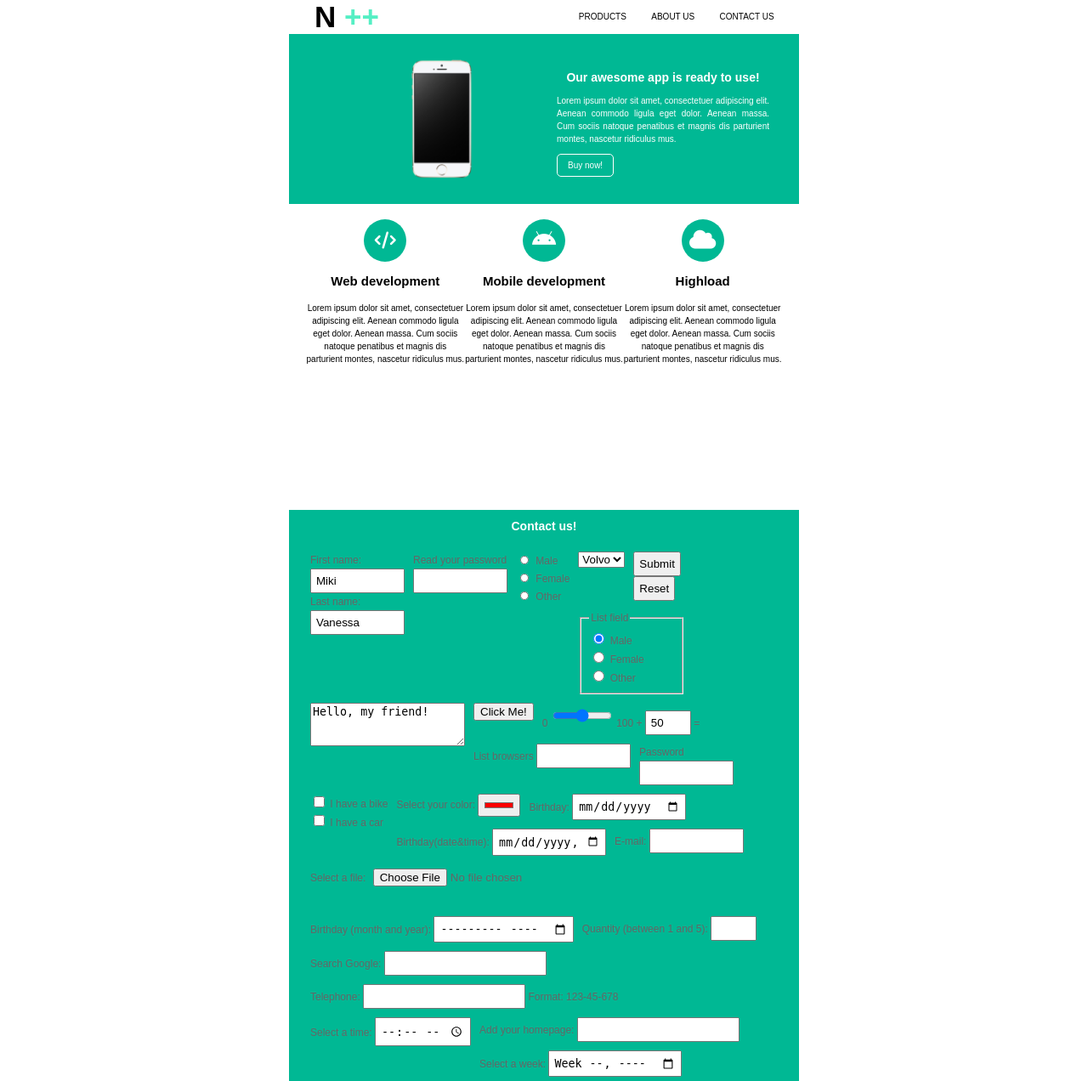
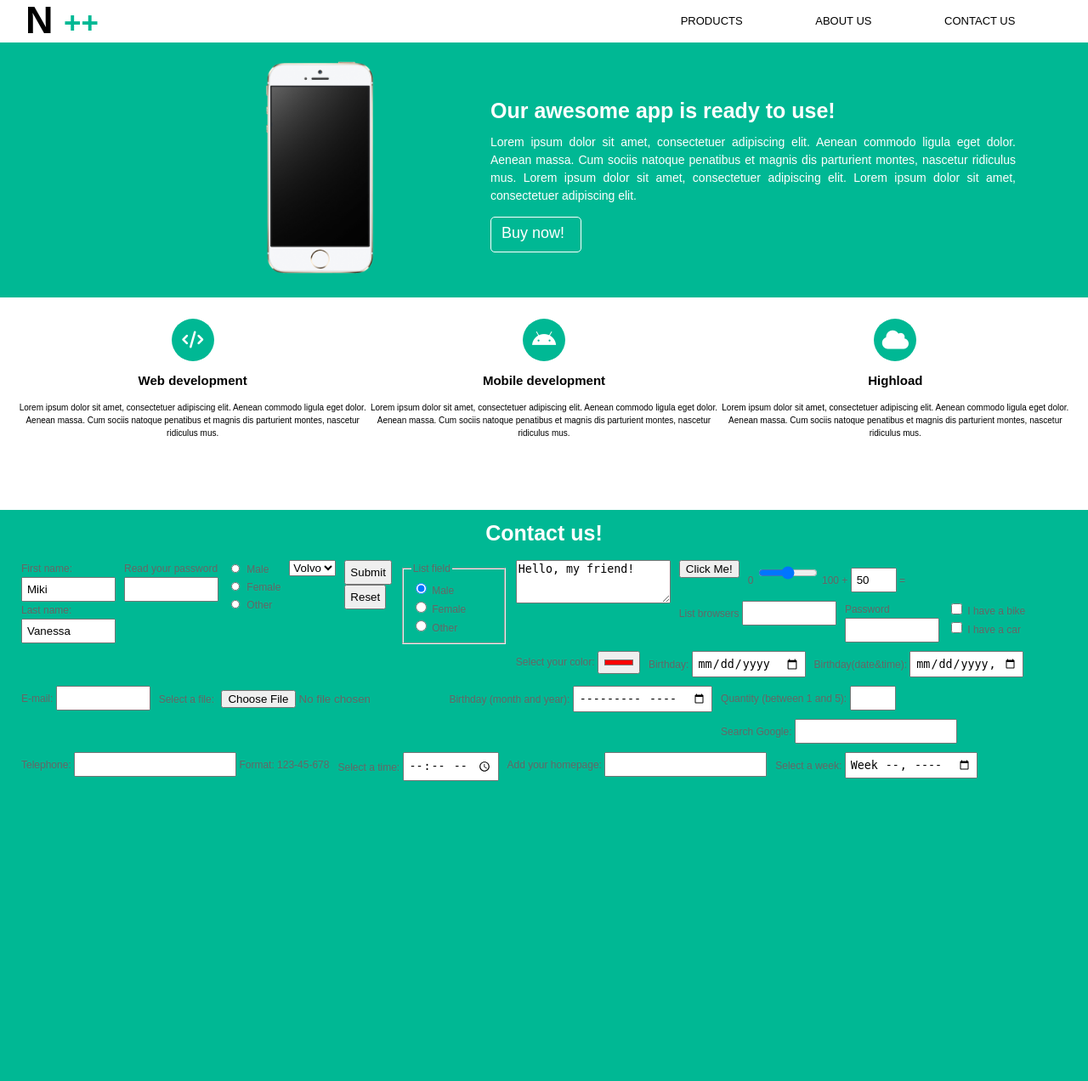
Before and after one commit to alex10soi/HomeWorkFullStack, a PHP site: page /landing_page.html in a window 1280 px wide. Shown: the whole page at 85% size. After the commit the page ends 919 px from the top, so only its background shows below. Run offline with PHP 8.4, Linux system fonts and the light colour scheme; some libraries are stand-ins or nearby versions.

Commit message:
Add changes after first review

```diff
--- a/WD_PS_1_HTML_CSS/Task_3 landing page/landingPage.css
+++ b/WD_PS_1_HTML_CSS/Task_3 landing page/landingPage.css
@@ -20,14 +20,14 @@ body{
 .header {
 	display: flex;
 	align-items: center;
-	height: 40px;
+	height: 50px;
 	width: auto;
 	background-color: white;
 	color: black;
 }
 
 .logo {
-	font-size: 35px;
+	font-size: 45px;
 	font-weight: bolder;
 	padding-left: 30px;
 	margin-left: auto;
@@ -37,13 +37,13 @@ body{
 }
 
 .plus {
-	color: rgba(85, 239, 196,1.0);
+	color: rgba(0, 184, 148,1.0);
 	font-size: 35px;
 	font-weight: 1000px;
 }
 
 .wrapper {
-	width: 600px;
+	width: 100%;
 	min-height: 100%;
 	margin: 0 auto;
 	margin-bottom: -200px;
@@ -51,7 +51,7 @@ body{
 }
 
 .item_link_1 {
-	font-size: 10px;
+	font-size: 13px;
 	text-transform: uppercase;
 	margin-right: auto;
 	flex-grow: 1;
@@ -59,13 +59,13 @@ body{
 
 .item_link_2 {
 	flex-grow: 1;
-	font-size: 10px;
+	font-size: 13px;
 	text-transform: uppercase;
 }
 
 .item_link_3 {
 	flex-grow: 1;
-	font-size: 10px;
+	font-size: 13px;
 	text-transform: uppercase;
 }
 
@@ -86,8 +86,8 @@ A:active {
 
 .main_content {
 	display: table;
-	min-height: 200px;
-	width: 600px;
+	min-height: 300px;
+	width: 100%;
 	background-color: rgba(0, 184, 148,1.0);
 	color: black;
 	box-sizing: border-box;
@@ -95,10 +95,9 @@ A:active {
 
 .iphone {
 	display: table-cell;
-	width: 50%;
+	width: 40%;
 	text-align: end;
 	vertical-align: middle;
-	background-image: url(img/iphone_PNG5724.png);
 	background-size: 150px;
 	background-position: 70% center;
 	background-repeat: no-repeat;
@@ -106,11 +105,11 @@ A:active {
 
 .my_article {
 	display: table-cell;
-	width: 50%;
-	text-align: center;
+	width: 60%;
+	text-align: start;
 	vertical-align: middle;
 	color: white;
-	padding: 15px;
+	padding:  0 65px;
 }
 
 .my_article div {
@@ -120,7 +119,7 @@ A:active {
 .footer {
 	display: table;
 	height: 200px;
-	width: 600px;
+	width: 100%;
 	margin: 0 auto;
 	background-color: rgba(0, 184, 148,1.0);
 }
@@ -129,13 +128,13 @@ img {
 	background-color: rgba(0, 184, 148,1.0);
 }
 h1 {
-	font-size: 14px;
+	font-size: 25px;
 	color: white;
 
 }
 
 .my_article p {
-	font-size: 10px;
+	font-size: 14px;
 	line-height: 1.5;
 }
 
@@ -149,12 +148,13 @@ h1 {
 
 .feature {
 	display: flex;
-	min-height: 200px;
+	min-height: 400px;
 	justify-content: center;
-	align-items: flex-end;
+	align-items: flex-start;
 	font-size: 10px;
 	line-height: 1.5;
 	color: black;
+	margin: 0 20px;
 }
 
 .wrapper_item {
@@ -165,19 +165,14 @@ h1 {
 .item1, .item2, .item3 {
 	display: table;
 	text-align: center;
+	padding-top: 25px;
+
 }
-
-.item1 {
-	padding-left: 20px;
-}
-
-.item3 {
-	padding-right: 20px;
-}
-
 
 .button {
 	display: table-cell;
+	width: 85px;
+	height: 30px;
 	padding: 5px 10px;
 	border: 1px solid white;
 	border-radius: 5px;
@@ -186,6 +181,9 @@ h1 {
 .button A {
 	color: white;
 	padding: 2px;
+	font-size: 18px;
+	font-weight: 100px;
+
 }
 
 .fas,.fab {
--- a/WD_PS_1_HTML_CSS/Task_3 landing page/landing_page.html
+++ b/WD_PS_1_HTML_CSS/Task_3 landing page/landing_page.html
@@ -16,12 +16,12 @@
 			<div class="item_link_3"><a href="#"> Contact us</a></div>
 		</div>
 		<div class="main_content">
-			<div class="iphone"> </div>
+			<div class="iphone"><img src="img/iphone_PNG5724.png" style="width: 270px;"> </div>
 			<div class="my_article"><div><h1>Our awesome app is ready to use!</h1>
 				<p align="justify">Lorem ipsum dolor sit amet, consectetuer adipiscing elit.
 					Aenean commodo ligula eget dolor. Aenean massa. Cum sociis
 					natoque penatibus et magnis dis parturient montes, nascetur
-					ridiculus mus.
+					ridiculus mus. Lorem ipsum dolor sit amet, consectetuer adipiscing elit. Lorem ipsum dolor sit amet, consectetuer adipiscing elit.
 				</p>
 				<p class="button"><a href="#">Buy now!</a></p> </div>
 			</div>
```
